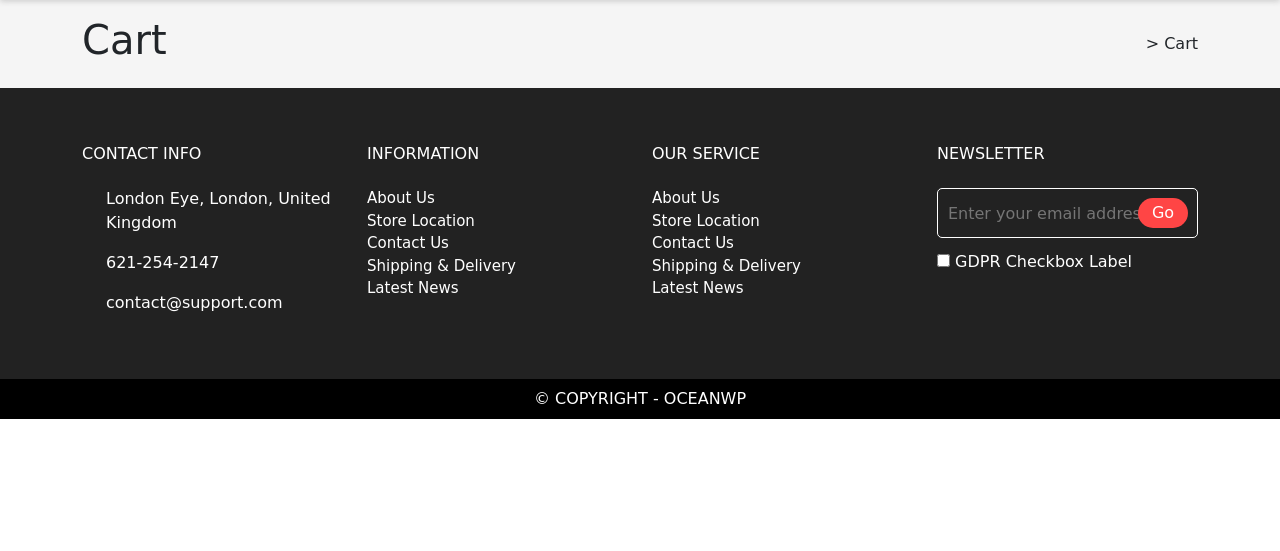
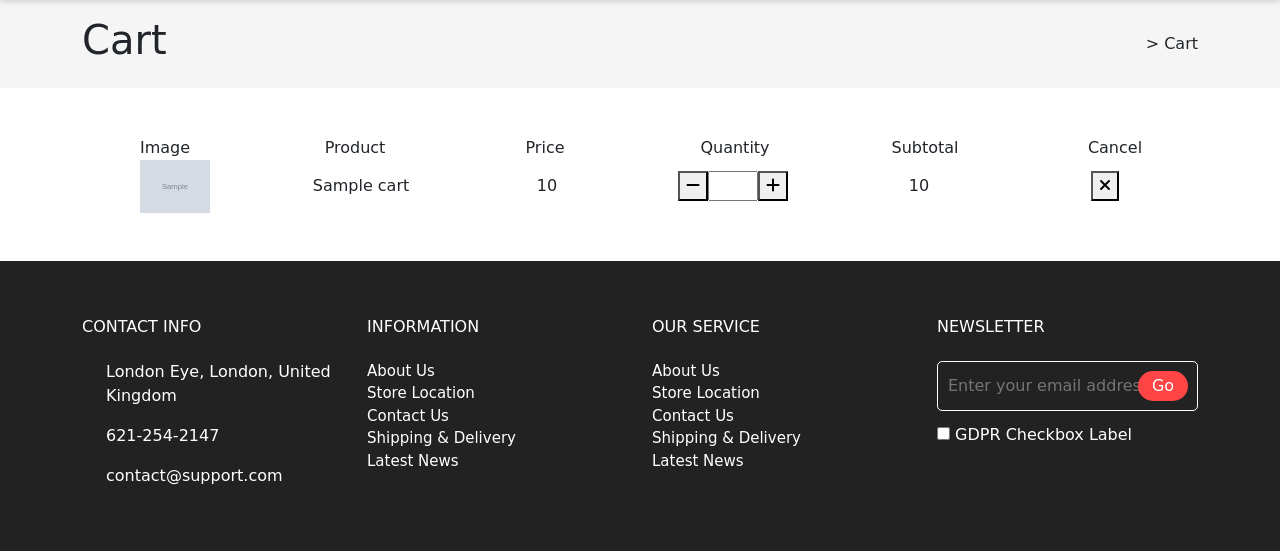
Before and after one commit to Jayparmar123/backpack_website, a Django app: template webs/templates/cart.html in a window 1280 px wide. Shown: the part 100-651 px from the top of the page. Run offline with Django 5.2, Linux system fonts and the light colour scheme; the template is opened without the code that fills it: most values are stand-ins (such as "Sample title", 1, 10 or a date in 2020); grey boxes marked "Sample" are stand-in pictures; some libraries are stand-ins or nearby versions.

Commit message:
changes 23-2-2024

```diff
--- a/webs/models.py
+++ b/webs/models.py
@@ -31,7 +31,7 @@ class shopproduct(models.Model):
 
 class cartinfo(models.Model):
     pname=models.CharField(max_length=30)
-    price=models.IntegerField()
+    price=models.CharField(max_length=30)
     pimage=models.ImageField(upload_to="images/")
 
     def __str__(self):
--- a/webs/templates/cart.html
+++ b/webs/templates/cart.html
@@ -69,21 +69,42 @@
             </div>
           </div>
 
-          <div class="container">
+          {% for i in cart %}
+          <div class="container text-center my-5">
             <div class="row">
               <div class="col-md-12">
                 <div class="row">
-                  <div class="col-md-2"></div>
-                  <div class="col-md-2"></div>
-                  <div class="col-md-2"></div>
-                  <div class="col-md-2"></div>
-                  <div class="col-md-2"></div>
-                  <div class="col-md-2"></div>
+                  <div class="col-md-2">Image</div>
+                  <div class="col-md-2">Product</div>
+                  <div class="col-md-2">Price</div>
+                  <div class="col-md-2">Quantity</div>
+                  <div class="col-md-2">Subtotal</div>
+                  <div class="col-md-2">Cancel</div>
+                </div>
+              </div>
+              <div class="col-md-12">
+                <div class="d-flex justify-content-around align-items-center">
+                  <div class="col-md-2">
+                    <img src="/media/{{i.pimage}}" class="img-fluid" height="70px" width="70px" alt="">
+                  </div>
+                  <div class="col-md-2">{{i.pname}}</div>
+                  <div class="col-md-2">{{i.price}}</div>
+                  <div class="col-md-2 d-flex justify-content-center">
+                    <button><i class="fa-solid fa-minus"></i></button>
+                    <input type="number" style="width: 50px;">
+                    <button><i class="fa-solid fa-plus"></i></button>
+                  </div>
+                  <div class="col-md-2">{{i.price}}</div>
+                  <div class="col-md-2">
+                    <button>
+                      <i class="fa-solid fa-xmark"></i>
+                    </button>
+                  </div>
                 </div>
               </div>
             </div>
           </div>
-
+          {% endfor %}
 
           <footer>
             <div class="container-fluid bcb clr1 py-5">
--- a/webs/views.py
+++ b/webs/views.py
@@ -25,7 +25,9 @@ def register(request):
     return render(request,'signup.html')
 
 def cart(request):
-    return render(request,'cart.html')
+    obj = cartinfo.objects.all()
+
+    return render(request,'cart.html',{'cart':obj})
 
 def store(request):
     fn = request.GET.get('nm')
```
Also changed, not shown: db.sqlite3, webs/migrations/0010_alter_cartinfo_price.py (added).
